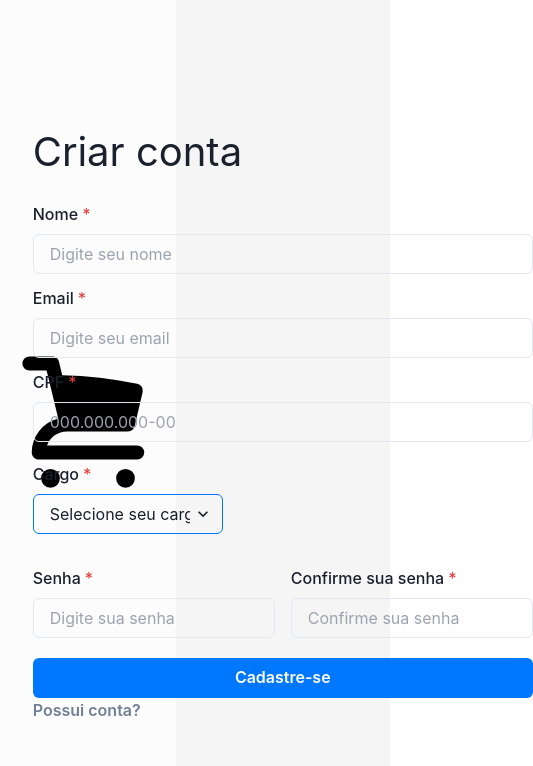
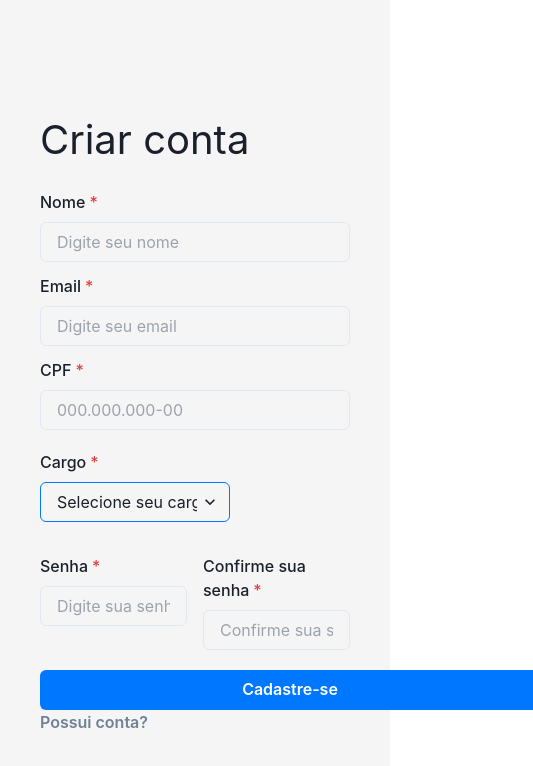
Before and after one commit to erickwnilton/guest, a Next.js app: page /register in a window 390 px wide. Shown: the top 766 px of the page, 533 px wide, since content can reach past the window. Built offline with nearby package versions, Linux system fonts and the light colour scheme.

Commit message:
develop responsive auth template

```diff
--- a/components/formLogin/index.tsx
+++ b/components/formLogin/index.tsx
@@ -1,10 +1,10 @@
 "use client"
 
+import { useState } from "react";
 import { signIn } from "next-auth/react";
 import { useForm } from "react-hook-form";
 import { useRouter } from "next/navigation";
-import { SyntheticEvent, useState } from "react";
-import {FormControl, FormLabel, Input, Box, Button} from "@chakra-ui/react";
+import {FormControl, FormLabel, Input, Box, Button, useToast} from "@chakra-ui/react";
 
 interface LoginComponentProps {
   name: string
@@ -13,15 +13,14 @@ interface LoginComponentProps {
 }
 
 export function FormLogin(props: LoginComponentProps) {
-  const {register} = useForm();
+  const toast = useToast();
+  const {register, handleSubmit} = useForm();
   const [mail, setEmail] = useState<String>("");
   const [password, setPassword] = useState<String>("");
 
   const router = useRouter();
 
-  async function handleUserData(e: SyntheticEvent ) {
-    e.preventDefault()
-
+  async function handleUserData() {
     const result = await signIn("credentials", {
       mail,
       password,
@@ -29,7 +28,14 @@ export function FormLogin(props: LoginComponentProps) {
     })
 
     if (result?.error) {
-      return null
+      return toast({
+        status: "error",
+        duration: 10000,
+        position: "top-right",
+        title: "Usuário não encontrado.",
+        description: "Insira um e-mail válido.",
+        isClosable: true
+        })
     }
 
     else {
@@ -38,7 +44,7 @@ export function FormLogin(props: LoginComponentProps) {
   }
 
   return (
-    <form onSubmit={handleUserData}>
+    <form onSubmit={handleSubmit(handleUserData)}>
       <FormControl>
         <FormLabel>
           {props.name}
@@ -50,6 +56,7 @@ export function FormLogin(props: LoginComponentProps) {
         onChange={(e) => setEmail(e.target.value)}
          />
       </FormControl>
+
       <FormControl>
         <FormLabel>
           {props.label}
@@ -61,16 +68,16 @@ export function FormLogin(props: LoginComponentProps) {
         onChange={(e) => setPassword(e.target.value)}
         />
       </FormControl>
+
       <Box marginTop="20px">
         <Button
         type="submit"
-        width="420px"
+        width="100%"
         color="#fff"
         bgColor="#0077ff"
         _hover={{bgColor: "#0077ffdc"}}
         >
           {props.button}
-
         </Button>
       </Box>
     </form>
--- a/package.json
+++ b/package.json
@@ -21,7 +21,6 @@
     "react": "^18",
     "react-dom": "^18",
     "react-hook-form": "^7.51.1",
-    "react-toastify": "^10.0.5",
     "yup": "^1.4.0"
   },
   "devDependencies": {
--- a/template/auth/index.tsx
+++ b/template/auth/index.tsx
@@ -28,14 +28,45 @@ export function AuthPage({title, buttonContent, children}: AuthTemplateProps) {
 
   return (
     <section className="flex">
-      <Box display="flex" alignItems="center" justifyContent="center" width="45vw" height="100vh" bgColor="#faf9f983">
-        <Box display="flex" alignItems="center" justifyContent="center" width="200px" height="200px">
-          <ShoppingCartIcon width="150px" color="#000000" />
+      <Box
+      width={["0vw", "20vw", "45vw", "45vw"]}
+      height="100vh"
+      display={["none", "flex", "flex", "flex"]}
+      alignItems="center"
+      justifyContent="center"
+      bgColor="#faf9f983"
+      >
+        <Box
+        width="200px"
+        height="200px"
+        display="flex"
+        alignItems="center"
+        justifyContent="center"
+        >
+          <ShoppingCartIcon
+          width="150px"
+          color="#000000" />
         </Box>
       </Box>
-      <Box display="flex" alignItems="center" justifyContent="center" width="55%" height="100vh" bgColor="#f5f5f5">
-        <Box display="flex" alignItems="center" justifyContent="center" width="500px" height="500px" margin="5px">
-          <Box>
+
+      <Box
+      width={["100vw", "100vw", "100vw", "55vw"]}
+      height="100vh"
+      display="flex"
+      position={["fixed", "fixed", "relative", "relative"]}
+      alignItems="center" justifyContent="center"
+      bgColor="#f5f5f5"
+      >
+        <Box
+        margin="5px"
+        display="flex"
+        alignItems="center"
+        justifyContent="center"
+        >
+          <Box
+          width={["310px", "500px", "500px", "500px"]}
+          height="100%"
+          >
             <Box>
               <Text fontSize="40">
                 {title}
```
Also changed, not shown: 1 other file (tests, documents, lock files or other folders).
